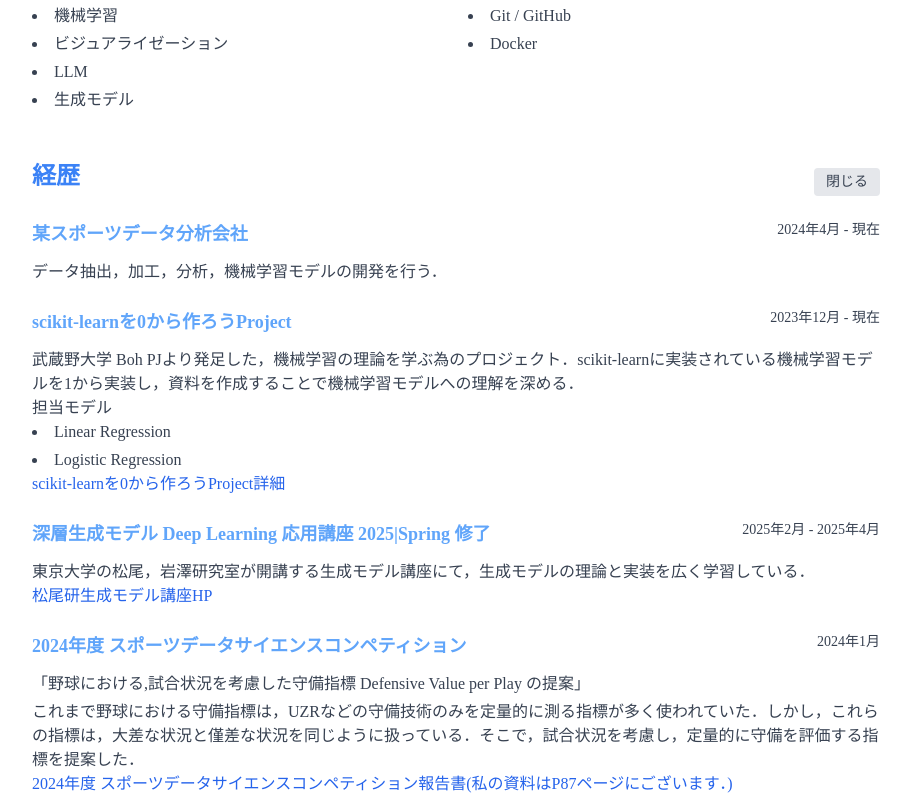
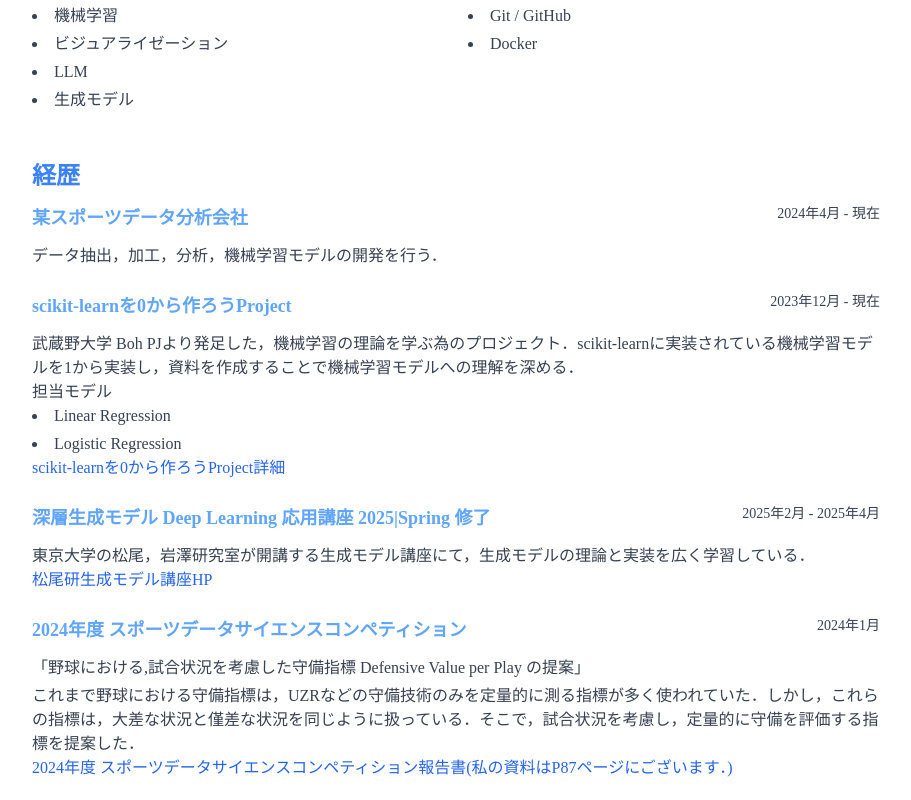
Before and after one commit to Takahashi-Kaisei/mypage, a Next.js app: page /profile in a window 1280 px wide. Shown: the part 760-1560 px from the top of the page, without its empty margins (184-1095 px from the left). Built offline with nearby package versions, Linux system fonts and the light colour scheme.

Commit message:
経歴におけるトグルを消した．

```diff
--- a/src/app/profile/page.tsx
+++ b/src/app/profile/page.tsx
@@ -99,16 +99,7 @@ export default function ProfilePage() {
         </div>
 
         <div className="p-6">
-          <div className="flex justify-between items-center mb-4">
             <h2 className="text-2xl font-bold">経歴</h2>
-            <button
-              onClick={() => toggleSection('career')}
-              className="px-3 py-1 text-sm font-medium text-gray-700 bg-gray-200 rounded hover:bg-gray-300 dark:text-gray-300 dark:bg-gray-700 dark:hover:bg-gray-600"
-            >
-              {openSections.career ? '閉じる' : '開く'}
-            </button>
-          </div>
-          {openSections.career && (
             <div className="space-y-6">
               <div>
                 <div className="flex justify-between items-start mb-1">
@@ -212,7 +203,6 @@ export default function ProfilePage() {
                 </p>
               </div>
             </div>
-          )}
         </div>
 
         <div className="p-6">
```
